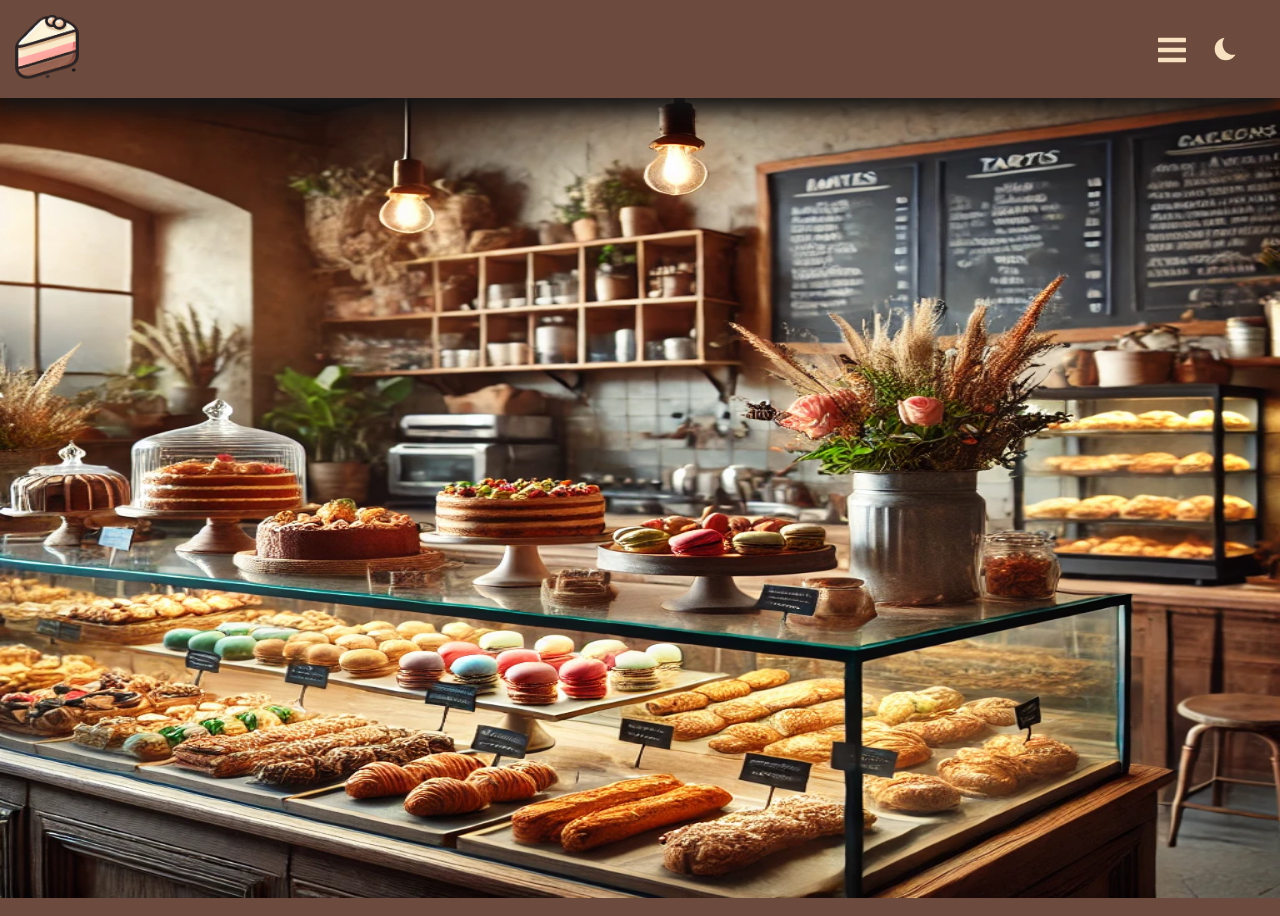
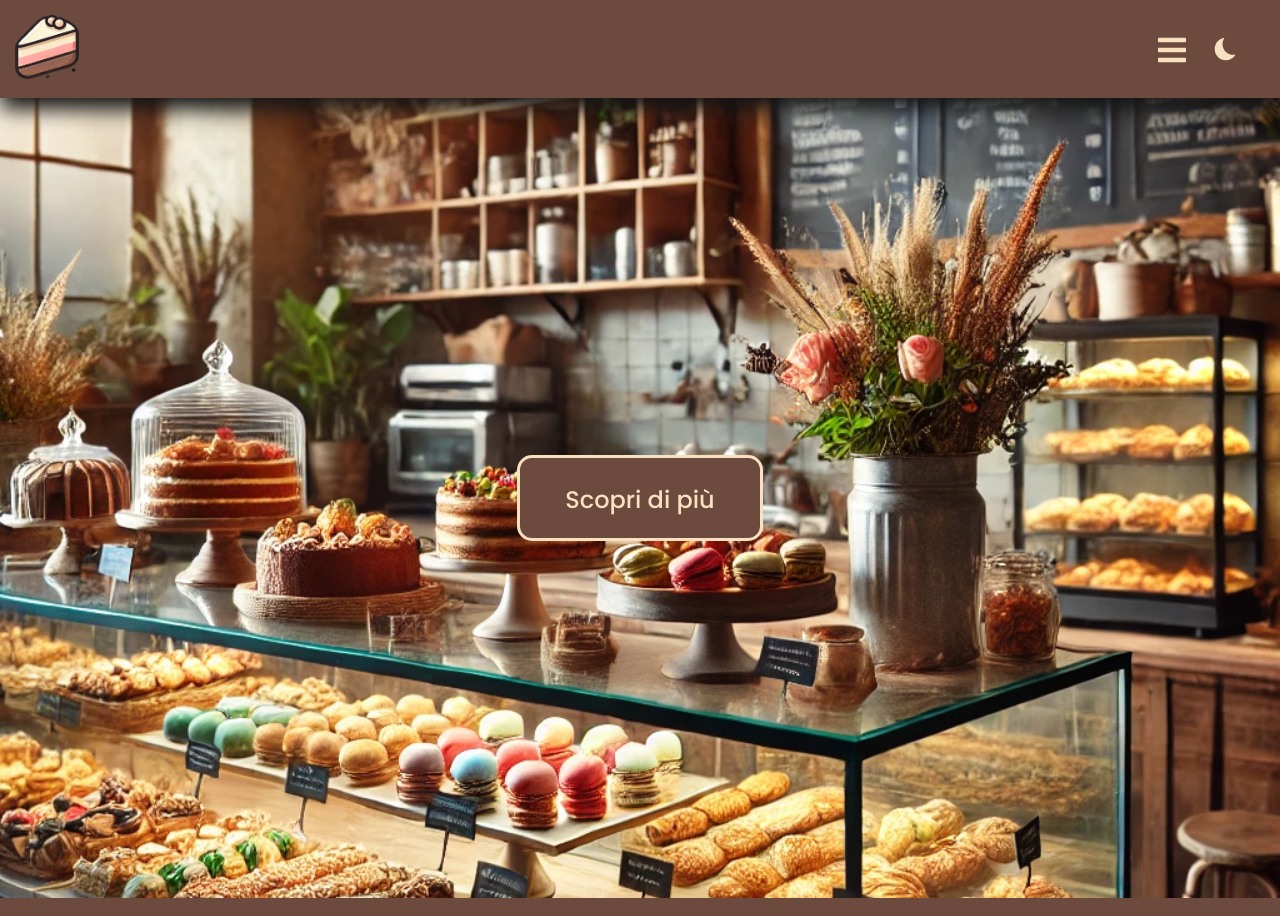
Before and after one commit to Gancone/pasticceria-di-React, a React (Create React App) app: page / in a window 1280 px wide. Shown: the top 916 px of the page. Built offline with nearby package versions, Linux system fonts and the light colour scheme.

Commit message:
modificato footer e bottone in home

```diff
--- a/src/components/Contattaci.js
+++ b/src/components/Contattaci.js
@@ -21,7 +21,7 @@ const Contattaci = () => {
                 </div>
                 <div className='container-contattaci'>
                     <label className='contattaci-label'>Descrizione</label>
-                    <textarea type='text' placeholder='Inserisci qui la descrizione' rows={10} cols={50}></textarea>
+                    <textarea type='text' placeholder='Inserisci qui la descrizione' rows={10}></textarea>
 
                 </div>
                 <button type='submit'>Invia</button>
--- a/src/components/Footer.js
+++ b/src/components/Footer.js
@@ -1,9 +1,14 @@
 import React from 'react';
+import { SocialBar } from '../utils/links';
 
 const Footer = () => {
     return (
         <footer className='container-footer'>
-            <h3 className='footer'>Footer</h3>
+            <div className='footer-social'>
+                <SocialBar />
+            </div>
+            <h3 className='footer'>all &copy; reserved to Pasticceria React</h3>
+
         </footer>
     )
 }
--- a/src/components/Home.js
+++ b/src/components/Home.js
@@ -1,9 +1,10 @@
-import React from 'react'
-import pasticceria from "../media/image/pasticceria.png";
+import React from 'react';
+import { Link } from 'react-router-dom';
 const Home = () => {
     return (
         <header>
-            <img className='header-img' src={pasticceria} />
+            <Link to="/lista" alt="scopri di più" className='btn-home'>
+                <p>Scopri di più</p></Link>
         </header>
     )
 }
--- a/src/components/Navbar.js
+++ b/src/components/Navbar.js
@@ -43,9 +43,6 @@ const Navbar = ({ children }) => {
                     }
                 </ul>
             </div>
-            <div className='nav-social'>
-                <SocialBar />
-            </div>
             {children}
 
         </nav>
--- a/src/index.css
+++ b/src/index.css
@@ -58,6 +58,7 @@ label {
     font-family: "Poppins", sans-serif;
 }
 
+
 /* NAVBAR */
 
 .nav {
@@ -102,11 +103,7 @@ a {
     margin: 15px;
 }
 
-.nav-social a {
-    color: var(--crema);
-    font-size: 24px;
-    transition: var(--main-transition);
-}
+
 
 .nav-toggler {
     display: none;
@@ -219,6 +216,7 @@ label {
     font-size: 24px;
     font-weight: 600;
     color: var(--crema);
+    text-shadow: 3px 3px var(--marrone);
 }
 
 input,
@@ -226,6 +224,10 @@ textarea {
     font-size: 24px;
     border: var(--radius);
     margin-top: 20px;
+}
+
+textarea {
+    width: 36rem;
 }
 
 button[type="submit"] {
@@ -238,12 +240,37 @@ button[type="submit"] {
 
 /*  HOME  */
 header {
+    background: url("./media/image/pasticceria.png");
+    background-size: cover;
+    background-position: center;
+    background-repeat: no-repeat;
+    background-attachment: fixed;
+    width: 100%;
     height: 100vh;
+    display: flex;
+    justify-content: center;
+    align-items: center;
 }
 
-.header-img {
-    width: 100%;
-    height: 100vh;
+header button {
+    width: 15rem;
+    height: 5rem;
+    background-color: var(--marrone);
+    font-size: 24px;
+    border: 3px solid var(--crema);
+    box-shadow: var(--secondary-shadow);
+}
+
+.btn-home {
+    width: 15rem;
+    height: 5rem;
+    background-color: var(--marrone);
+    font-size: 24px;
+    border: 3px solid var(--crema);
+    border-radius: var(--radius);
+    color: var(--crema);
+    cursor: pointer;
+    text-align: center;
 }
 
 /* FINE HOME */
@@ -257,10 +284,32 @@ header {
     display: flex;
     justify-content: center;
     align-items: center;
+    flex-direction: column;
     transition: var(--main-transition);
     color: var(--crema);
     position: relative;
     z-index: 999;
+    padding: 20px 0;
+}
+
+.footer-social ul {
+    display: flex;
+    justify-content: center;
+    padding: 0;
+
+}
+
+.footer-social li {
+    list-style-type: none;
+    margin: 0 3rem;
+
+}
+
+.footer-social a {
+
+    color: var(--crema);
+    font-size: 24px;
+    transition: var(--main-transition);
 }
 
 /* FINE FOOTER */
@@ -307,7 +356,15 @@ header {
         padding: 1rem;
     }
 
-    .nav-social {
-        display: none;
+
+    /* CONTATTACI */
+
+    .container-form {
+        width: 95%;
+        overflow-x: hidden;
+    }
+
+    textarea {
+        width: 30rem;
     }
 }
```
